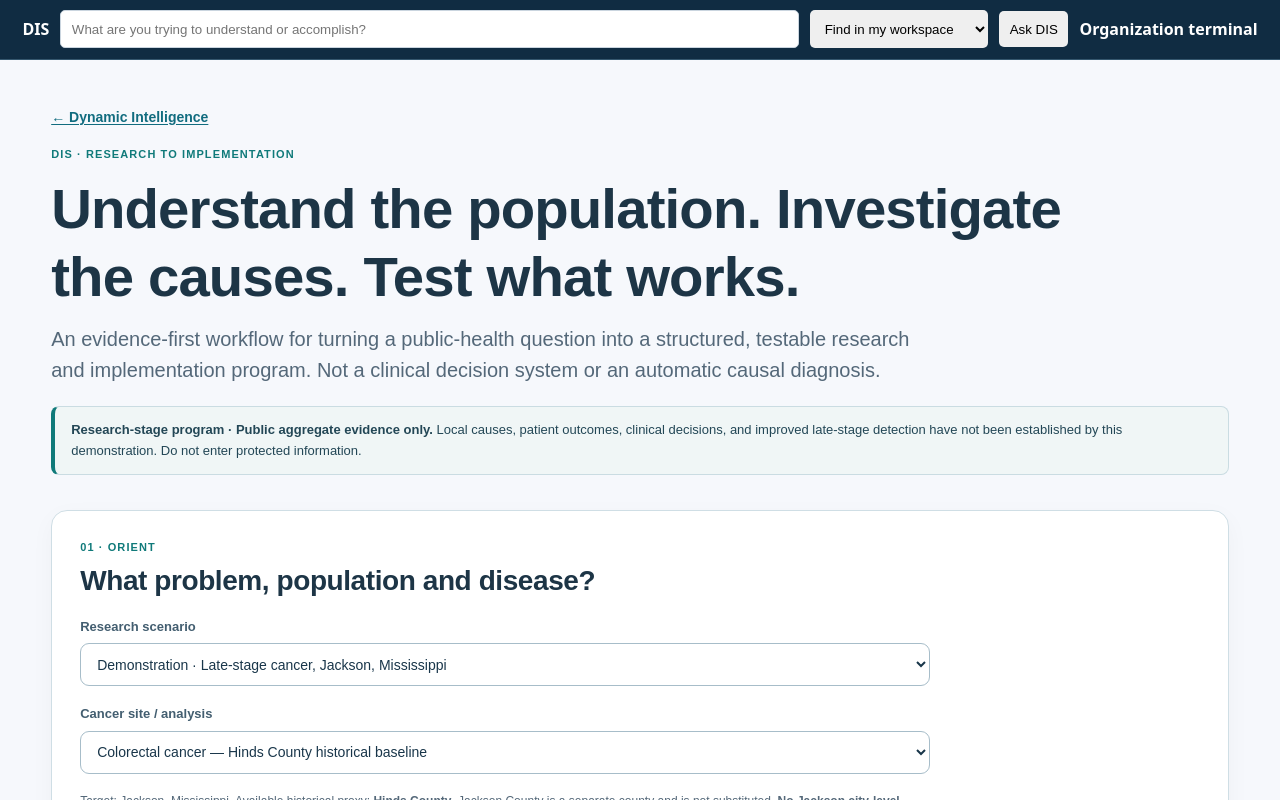
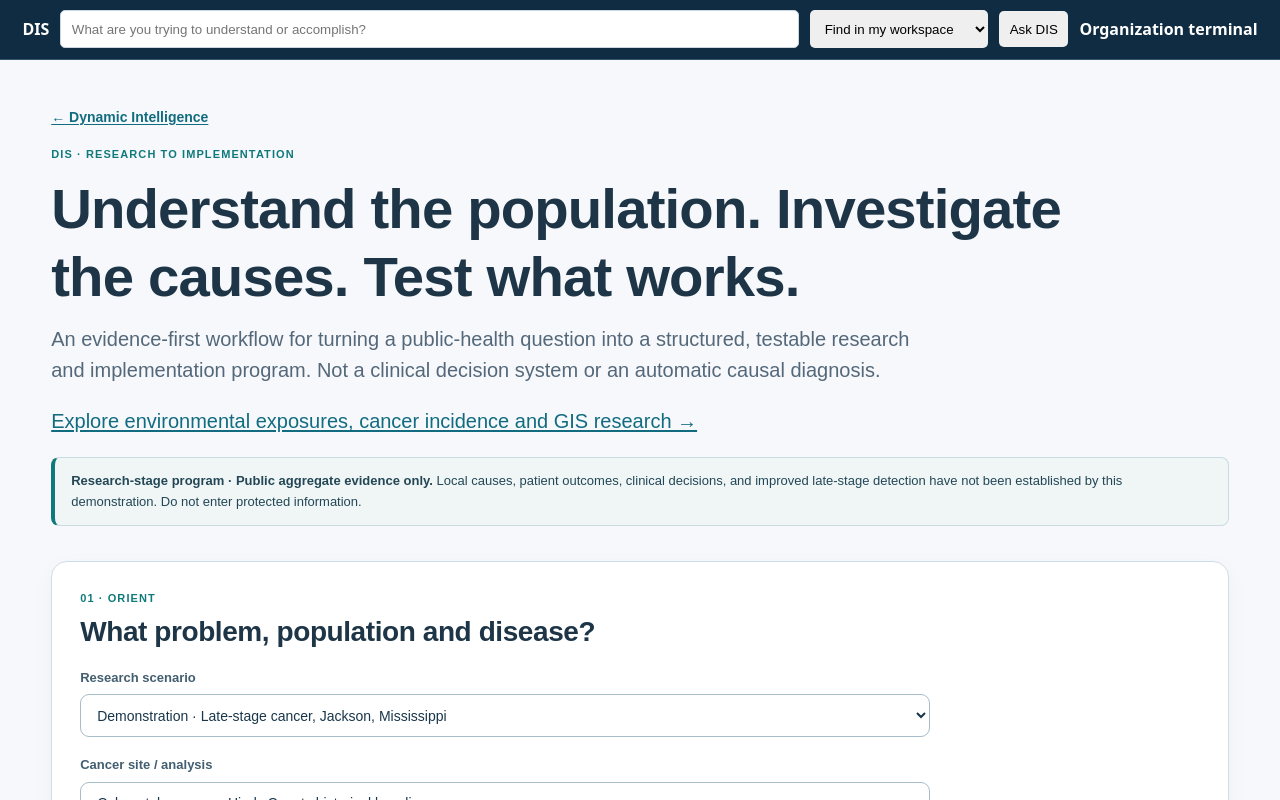
Before and after one commit to mrterryflood-ui/integrated-implementation-intelligence, a Next.js app in the folder apps/dis-platform/: page /research-program in a window 1280 px wide. Shown: the top 800 px of the page. Built offline with nearby package versions, Linux system fonts and the light colour scheme.

Commit message:
feat(dis): link environmental preventive cancer atlas from research studio

```diff
--- a/apps/dis-platform/app/research-program/page.tsx
+++ b/apps/dis-platform/app/research-program/page.tsx
@@ -113,6 +113,7 @@ export default function ResearchProgramStudio(){
       <div className="rp-kicker">DIS · RESEARCH TO IMPLEMENTATION</div>
       <h1>Understand the population. Investigate the causes. Test what works.</h1>
       <p>An evidence-first workflow for turning a public-health question into a structured, testable research and implementation program. Not a clinical decision system or an automatic causal diagnosis.</p>
+      <p><Link href="/research-program/exposome">Explore environmental exposures, cancer incidence and GIS research →</Link></p>
       <div className="rp-warning" role="note"><strong>Research-stage program · Public aggregate evidence only.</strong> Local causes, patient outcomes, clinical decisions, and improved late-stage detection have not been established by this demonstration. Do not enter protected information.</div>
     </header>
     <section className="rp-case" aria-label="Research question and geography">
```
